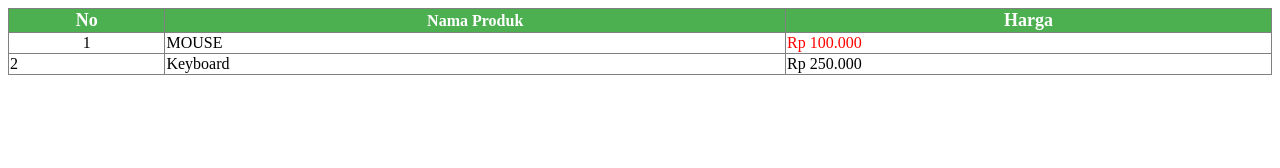
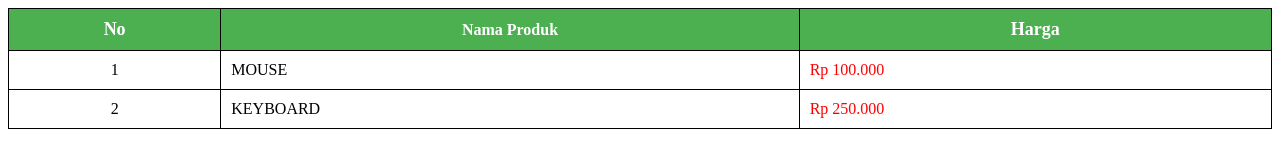
Before and after one commit to Alpannnnn/1124160115-Latihan-Table, a plain HTML site: page index.html in a window 1280 px wide. Drawn offline with Linux system fonts and the light colour scheme.

Commit message:
Perubahan border collapse

```diff
--- a/index.html
+++ b/index.html
@@ -4,6 +4,33 @@
     <meta charset="UTF-8">
     <meta name="viewport" content="width=device-width, initial-scale=1.0">
     <title>Table</title>
+
+<style>
+    table{
+        border-collapse: collapse;
+        width: 100px;
+        border: 1px solid black;
+    }
+    th,td{
+        padding: 10px;
+        border: 1px solid black;
+    }
+    th {
+        background-color: #4CAF50;
+        color: white;
+        font-weight: 18px;
+        text-align: center;
+    }
+    td:nth-child(1) {
+        text-align: center;
+    }
+    td:nth-child(2) {
+        text-transform: uppercase;
+    }
+    td:nth-child(3) {
+        color: red;
+    }
+</style>
 </head>
 <body>
     <div>
```
